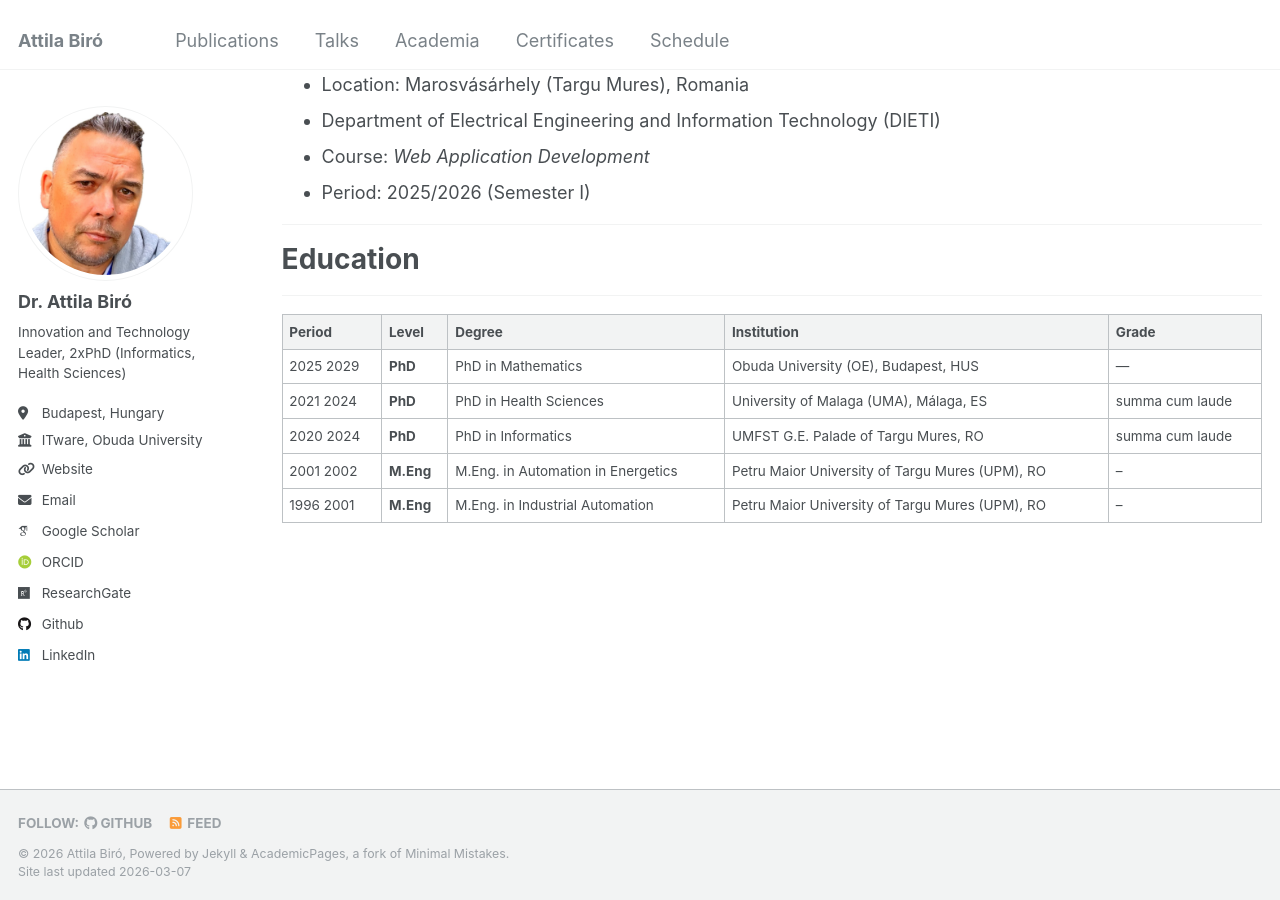
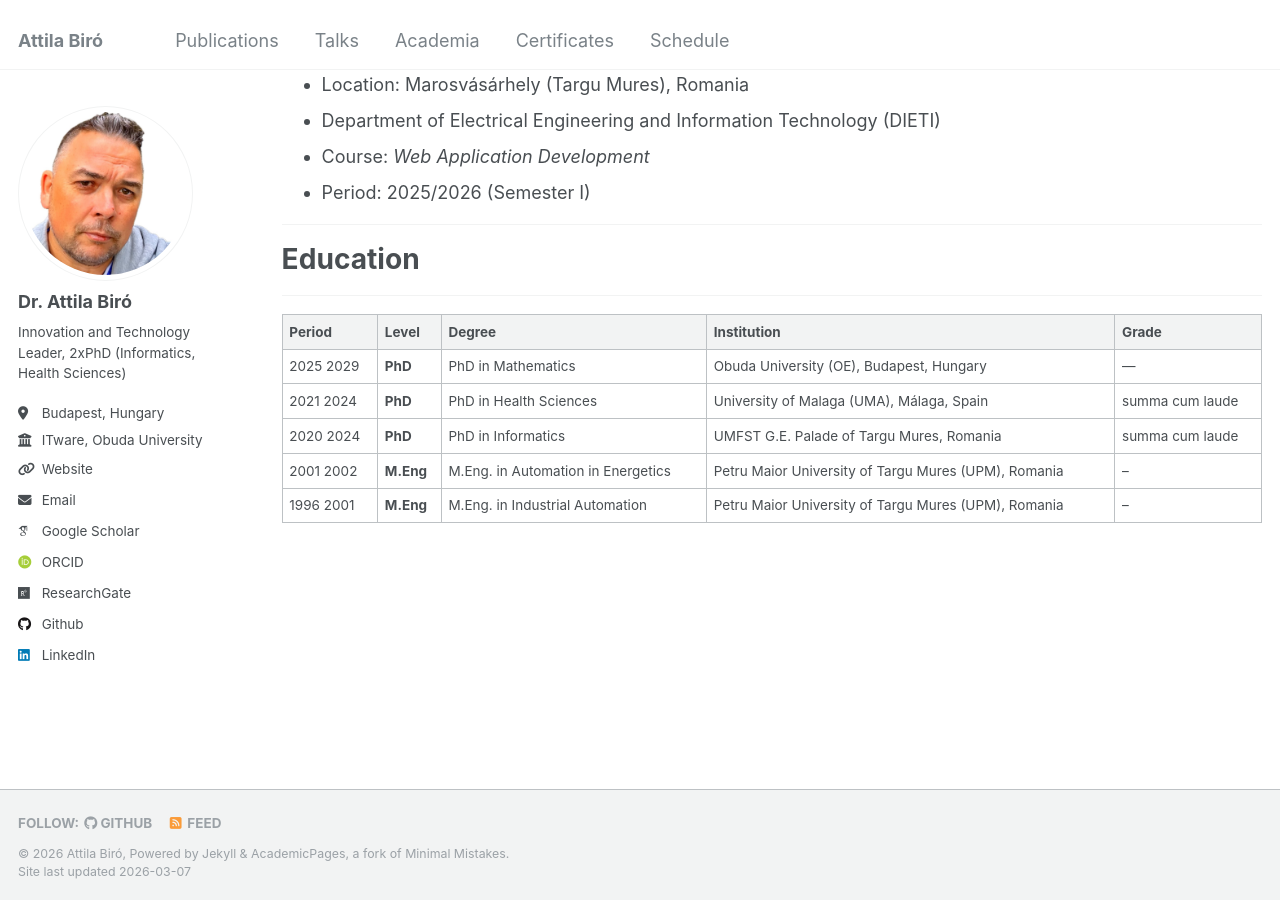
Before and after one commit to biroka/biroka.github.io, a Jekyll site: the page built from _pages/academia.md, in a window 1280 px wide and 900 px high, scrolled down 1870 px. Built offline with Jekyll 4.4.1, drawn with Linux system fonts in a browser that asks for light colours; some web fonts are replaced.

Commit message:
Revise education details in academia.md
Updated institution locations and formatting in the education section.

```diff
--- a/_pages/academia.md
+++ b/_pages/academia.md
@@ -68,10 +68,10 @@ author_profile: true
 # Education
 ***
 
-| Period    | Level     | Degree                             | Institution                                     | Grade           |
-|-----------|-----------|------------------------------------|-------------------------------------------------|-----------------|
-| 2025 2029 | **PhD**   | PhD in Mathematics                 | Obuda University (OE), Budapest, HUS            | ---             |
-| 2021 2024 | **PhD**   | PhD in Health Sciences             | University of Malaga (UMA), Málaga, ES          | summa cum laude |
-| 2020 2024 | **PhD**   | PhD in Informatics                 | UMFST G.E. Palade of Targu Mures, RO            | summa cum laude |
-| 2001 2002 | **M.Eng** | M.Eng. in Automation in Energetics | Petru Maior University of Targu Mures (UPM), RO | --              |
-| 1996 2001 | **M.Eng** | M.Eng. in Industrial Automation    | Petru Maior University of Targu Mures (UPM), RO | --              |
+| Period    | Level     | Degree                             | Institution                                          | Grade           |
+|-----------|-----------|------------------------------------|------------------------------------------------------|-----------------|
+| 2025 2029 | **PhD**   | PhD in Mathematics                 | Obuda University (OE), Budapest, Hungary             | ---             |
+| 2021 2024 | **PhD**   | PhD in Health Sciences             | University of Malaga (UMA), Málaga, Spain            | summa cum laude |
+| 2020 2024 | **PhD**   | PhD in Informatics                 | UMFST G.E. Palade of Targu Mures, Romania            | summa cum laude |
+| 2001 2002 | **M.Eng** | M.Eng. in Automation in Energetics | Petru Maior University of Targu Mures (UPM), Romania | --              |
+| 1996 2001 | **M.Eng** | M.Eng. in Industrial Automation    | Petru Maior University of Targu Mures (UPM), Romania | --              |
```
